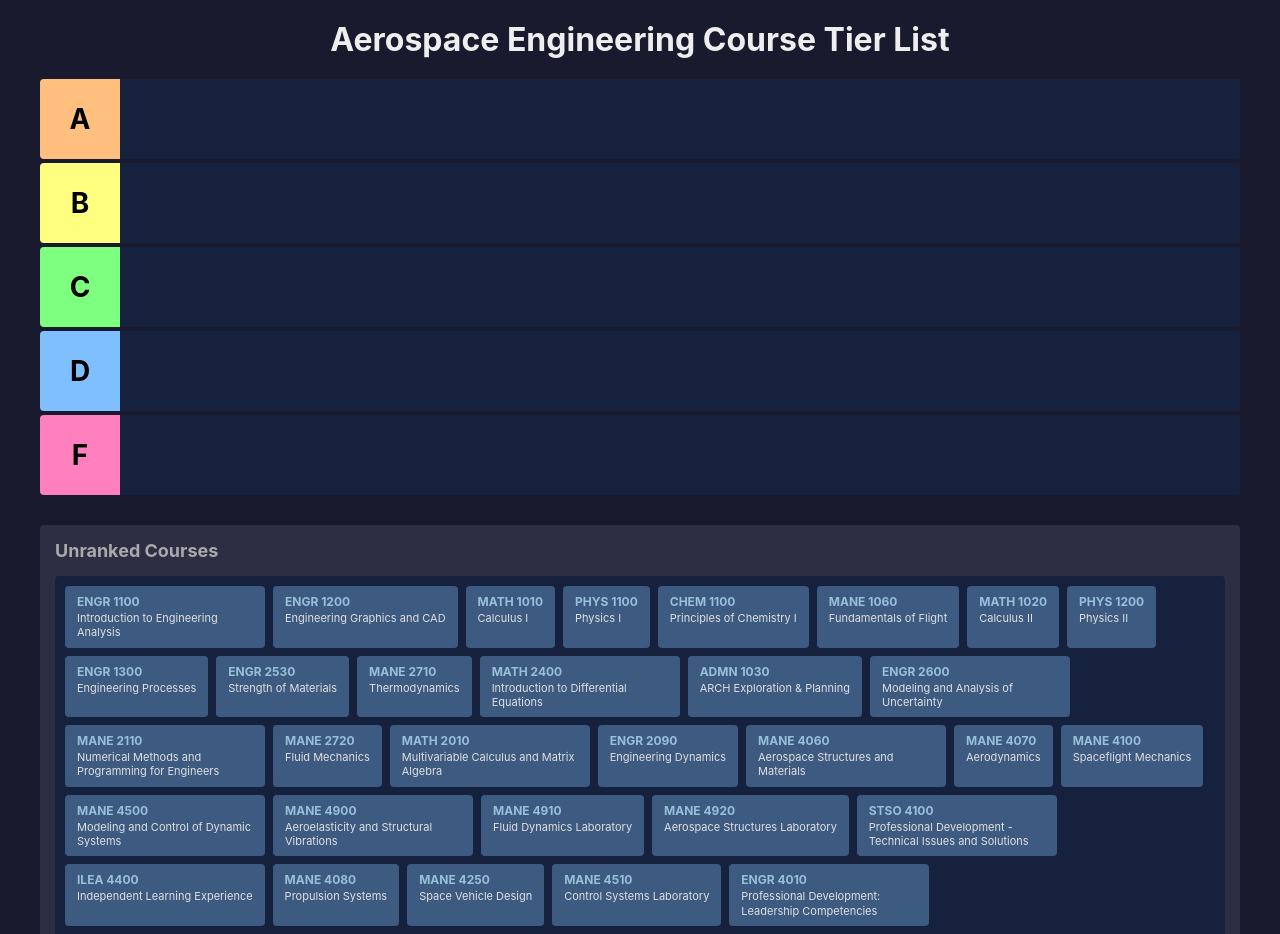
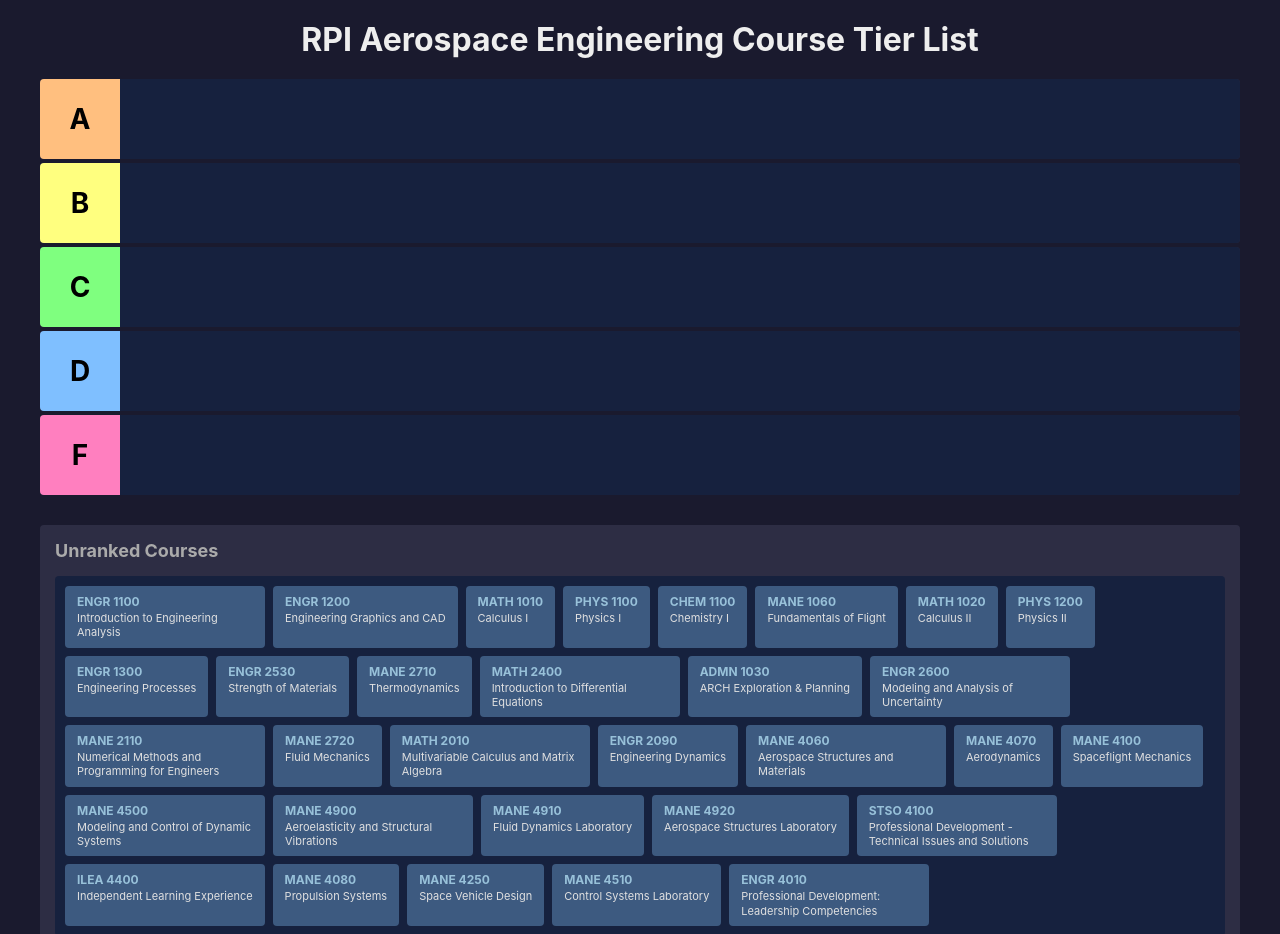
Before and after one commit to icanthink42/aero, a plain HTML site: page index.html in a window 1280 px wide. Shown: the top 934 px of the page. Drawn offline with Linux system fonts and the light colour scheme.

Commit message:
slight name changes

```diff
--- a/index.html
+++ b/index.html
@@ -7,7 +7,7 @@
     <link rel="stylesheet" href="styles.css">
 </head>
 <body>
-    <h1>Aerospace Engineering Course Tier List</h1>
+    <h1>RPI Aerospace Engineering Course Tier List</h1>
 
     <div class="tier-container">
         <div class="tier-row">
--- a/script.js
+++ b/script.js
@@ -5,7 +5,7 @@
     { code: "MATH 1010", name: "Calculus I" },
     { code: "PHYS 1100", name: "Physics I" },
     // First Year Spring
-    { code: "CHEM 1100", name: "Principles of Chemistry I" },
+    { code: "CHEM 1100", name: "Chemistry I" },
     { code: "MANE 1060", name: "Fundamentals of Flight" },
     { code: "MATH 1020", name: "Calculus II" },
     { code: "PHYS 1200", name: "Physics II" },
```
